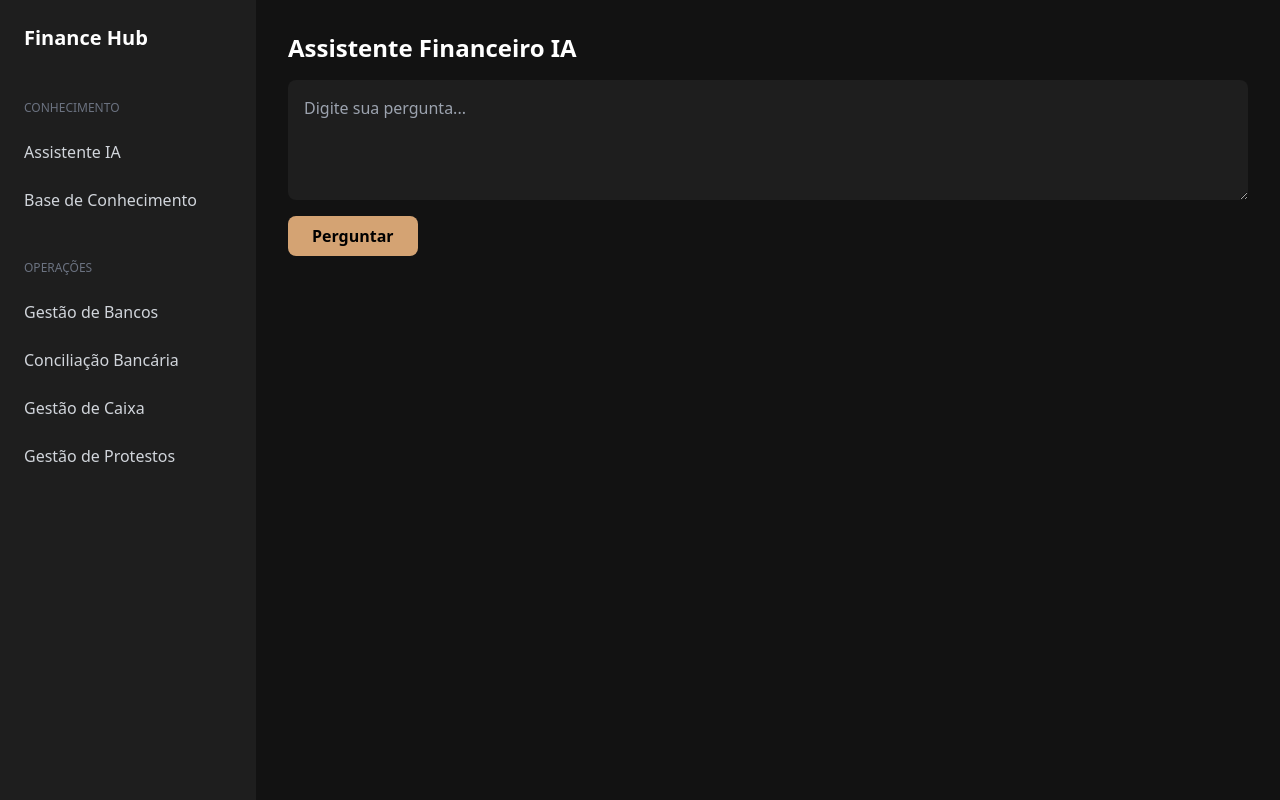
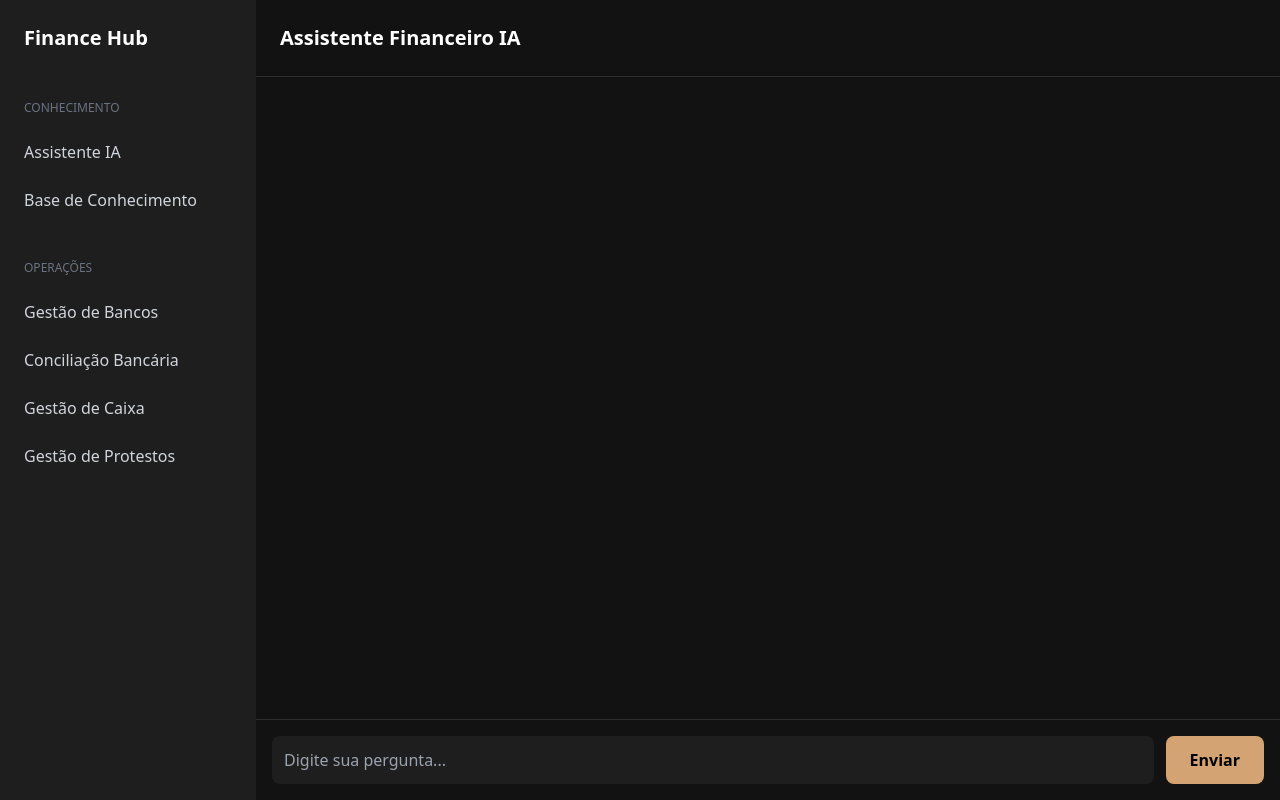
Before and after one commit to reivieir/HUB-FINANCEIRO, a React (Vite) app: page / in a window 1280 px wide. Built offline with nearby package versions, Linux system fonts and the light colour scheme.

Commit message:
Update AssistenteIA.tsx

```diff
--- a/components/AssistenteIA.tsx
+++ b/components/AssistenteIA.tsx
@@ -1,34 +1,51 @@
 import { useState } from "react";
 import { createDexcoChat } from "../services/geminiService";
 
+interface Mensagem {
+  autor: "user" | "ia";
+  texto: string;
+}
+
 export default function AssistenteIA() {
 
+  const [mensagens, setMensagens] = useState<Mensagem[]>([]);
   const [pergunta, setPergunta] = useState("");
-  const [resposta, setResposta] = useState("");
   const [loading, setLoading] = useState(false);
 
   const enviarPergunta = async () => {
 
     if (!pergunta.trim()) return;
 
+    const novaPergunta = pergunta;
+
+    setPergunta("");
+
+    setMensagens((prev) => [
+      ...prev,
+      { autor: "user", texto: novaPergunta }
+    ]);
+
     setLoading(true);
-    setResposta("");
 
     try {
 
       const chat = createDexcoChat();
 
-      const result = await chat.sendMessage(pergunta);
+      const result = await chat.sendMessage(novaPergunta);
 
-      const text = await result.response.text();
+      const respostaIA = await result.response.text();
 
-      setResposta(text);
+      setMensagens((prev) => [
+        ...prev,
+        { autor: "ia", texto: respostaIA }
+      ]);
 
     } catch (erro) {
 
-      console.error(erro);
-
-      setResposta("Erro ao consultar a IA.");
+      setMensagens((prev) => [
+        ...prev,
+        { autor: "ia", texto: "Erro ao consultar a IA." }
+      ]);
 
     }
 
@@ -37,37 +54,63 @@ export default function AssistenteIA() {
   };
 
   return (
-    <div className="p-8 flex flex-col gap-4">
+    <div className="flex flex-col h-screen">
 
-      <h1 className="text-2xl font-bold">
+      <div className="p-6 border-b border-[#2D2D2D] text-xl font-bold">
         Assistente Financeiro IA
-      </h1>
+      </div>
 
-      <textarea
-        className="bg-[#1E1E1E] p-4 rounded-lg text-white min-h-[120px]"
+      {/* AREA DO CHAT */}
+
+      <div className="flex-1 overflow-y-auto p-6 flex flex-col gap-4">
+
+        {mensagens.map((msg, index) => (
+
+          <div
+            key={index}
+            className={`max-w-[70%] p-4 rounded-lg ${
+              msg.autor === "user"
+                ? "bg-[#D4A373] text-black self-end"
+                : "bg-[#1E1E1E] text-white self-start"
+            }`}
+          >
+            {msg.texto}
+          </div>
+
+        ))}
+
+        {loading && (
+          <div className="bg-[#1E1E1E] p-4 rounded-lg w-fit">
+            IA está pensando...
+          </div>
+        )}
+
+      </div>
+
+      {/* INPUT */}
+
+      <div className="p-4 border-t border-[#2D2D2D] flex gap-3">
+
+        <input
+          className="flex-1 bg-[#1E1E1E] p-3 rounded-lg text-white"
           placeholder="Digite sua pergunta..."
           value={pergunta}
           onChange={(e) => setPergunta(e.target.value)}
+          onKeyDown={(e) => {
+            if (e.key === "Enter") {
+              enviarPergunta();
+            }
+          }}
         />
 
         <button
           onClick={enviarPergunta}
-        className="bg-[#D4A373] text-black px-6 py-2 rounded-lg font-bold w-fit"
+          className="bg-[#D4A373] text-black px-6 rounded-lg font-bold"
         >
-        Perguntar
+          Enviar
         </button>
 
-      {loading && (
-        <p className="text-gray-400">
-          Consultando IA...
-        </p>
-      )}
-
-      {resposta && (
-        <div className="bg-[#1E1E1E] p-4 rounded-lg whitespace-pre-wrap">
-          {resposta}
       </div>
-      )}
 
     </div>
   );
```
Lines whose indentation alone changed are shown as unchanged.
